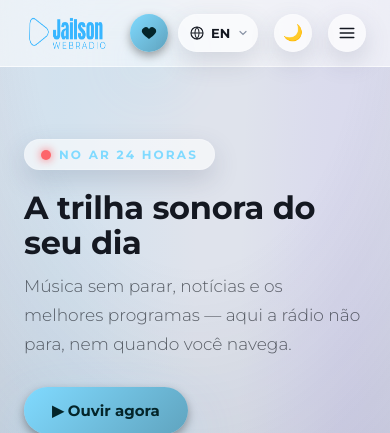
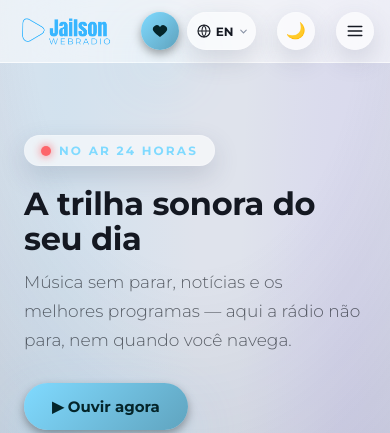
Before and after one commit to jailsonsb2/bottom_radioplayer, a PHP site: page / in a window 390 px wide. Shown: the top 433 px of the page. Run offline with PHP 8.4, Linux system fonts and the light colour scheme; some libraries are stand-ins or nearby versions; some web fonts are replaced.

Commit message:
fix: logo achatado no header do celular depois do seletor de idioma
O flex encolhe o item que pode encolher, e a marca era o único: os chips
do topo têm largura própria, a imagem não. Com o seletor de idioma na
fila, o que sobrava para a marca ficou curto — a caixa da imagem
estreitava e a altura seguia presa em 38px, então o logo saía esticado
na vertical.

object-fit: contain é a rede de segurança: se a caixa apertar mesmo
assim, a imagem encolhe inteira em vez de deformar. O que evita chegar
lá é o bloco novo abaixo de 620px, que devolve ~80px à fileira mexendo
só em espaço morto: bordas do header (24 -> 16), vão entre os itens
(16 -> 10), altura do logo (38 -> 32) e o aperto do chip de idioma.

Verificado em Chromium de 1440px a 320px: proporção 3.24 (a natural do
arquivo) em todas as larguras até 360px e, a 320px, a imagem inteira
dentro da caixa apertada. O cabeçalho segue em uma linha nos quatro
idiomas.

Fica de fora, por ser anterior a isto e não vir do cabeçalho: a 320px os
cartões de vídeo passam 4px da tela e a página rola de lado. Acontece
igual com o seletor removido.

Co-Authored-By: Claude Opus 5 <noreply@anthropic.com>

```diff
--- a/site.css
+++ b/site.css
@@ -445,9 +445,21 @@ img { max-width: 100%; display: block; }
     gap: 10px;
 }
 
+/* O flex encolhe o item que pode encolher, e a marca era o único: os chips
+   do topo têm largura própria, o logo não. Sobrando pouco espaço, a caixa
+   da imagem estreitava mas a altura ficava presa em 38px — e o logo saía
+   achatado, esticado na vertical.
+
+   object-fit resolve pela raiz: se a caixa apertar, a imagem encolhe
+   inteira, proporcional, em vez de deformar. É a rede de segurança; o que
+   evita chegar nesse ponto são os ajustes de espaço no bloco do celular
+   mais abaixo. */
 .site-brand-logo {
     height: 38px;
     width: auto;
+    max-width: 100%;
+    object-fit: contain;
+    object-position: left center;
     display: block;
 }
 
@@ -590,6 +602,34 @@ img { max-width: 100%; display: block; }
         padding: 12px 14px;
         font-size: 14px;
         border-radius: 12px;
+    }
+}
+
+/* No celular o menu já virou hambúrguer, mas a fileira do topo continua com
+   marca + doar + idioma + tema + hambúrguer. O seletor de idioma trouxe mais
+   um chip para essa fila, e o que sobrava para a marca ficou pequeno demais.
+   Os quatro ajustes abaixo devolvem ~80px sem tirar nada da tela: as bordas
+   do header, o vão entre os itens, a altura do logo e o aperto do chip de
+   idioma. */
+@media (max-width: 620px) {
+    .site-header-inner {
+        padding: 12px 16px;
+        gap: 10px;
+    }
+
+    .site-brand-logo { height: 32px; }
+
+    .header-extras { gap: 8px; }
+
+    .header-lang {
+        padding: 0 6px 0 8px;
+        gap: 4px;
+    }
+
+    .header-lang select {
+        font-size: 12px;
+        padding-right: 15px;
+        background-size: 11px;
     }
 }
 
```
